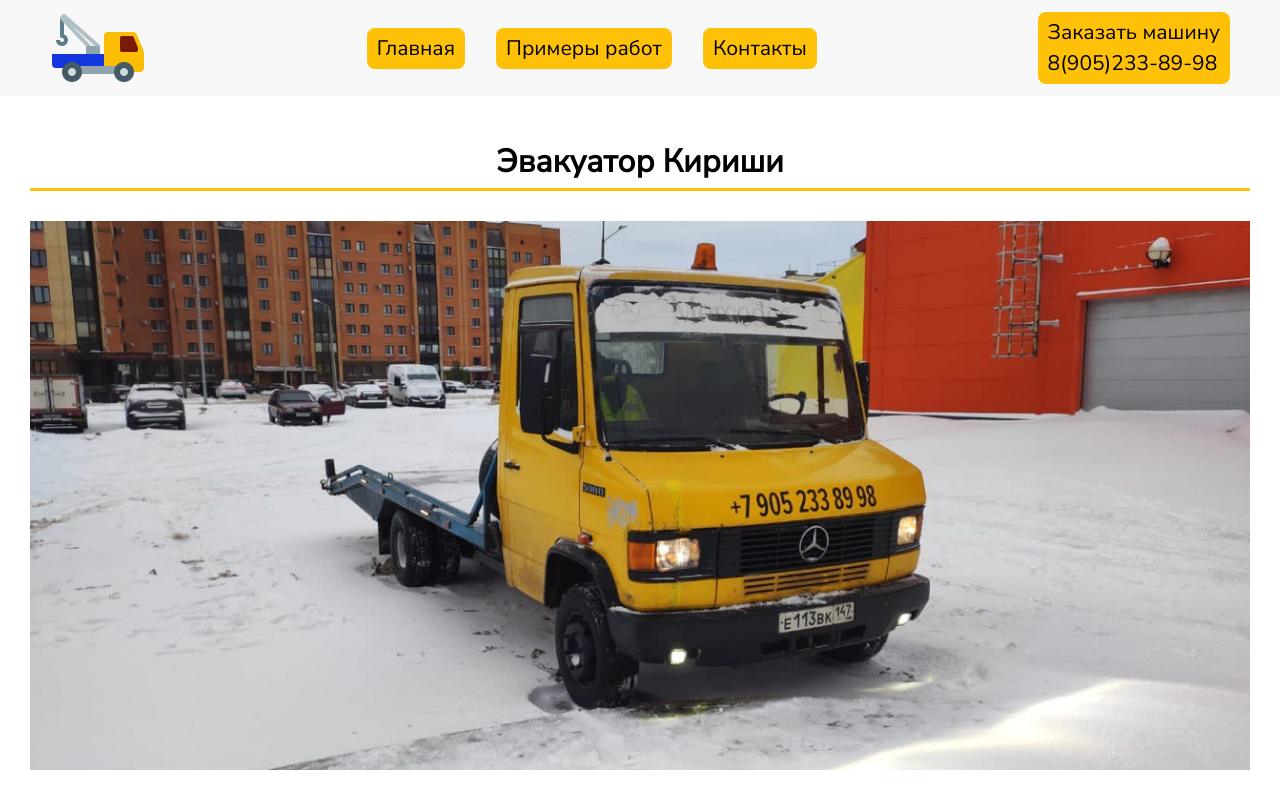
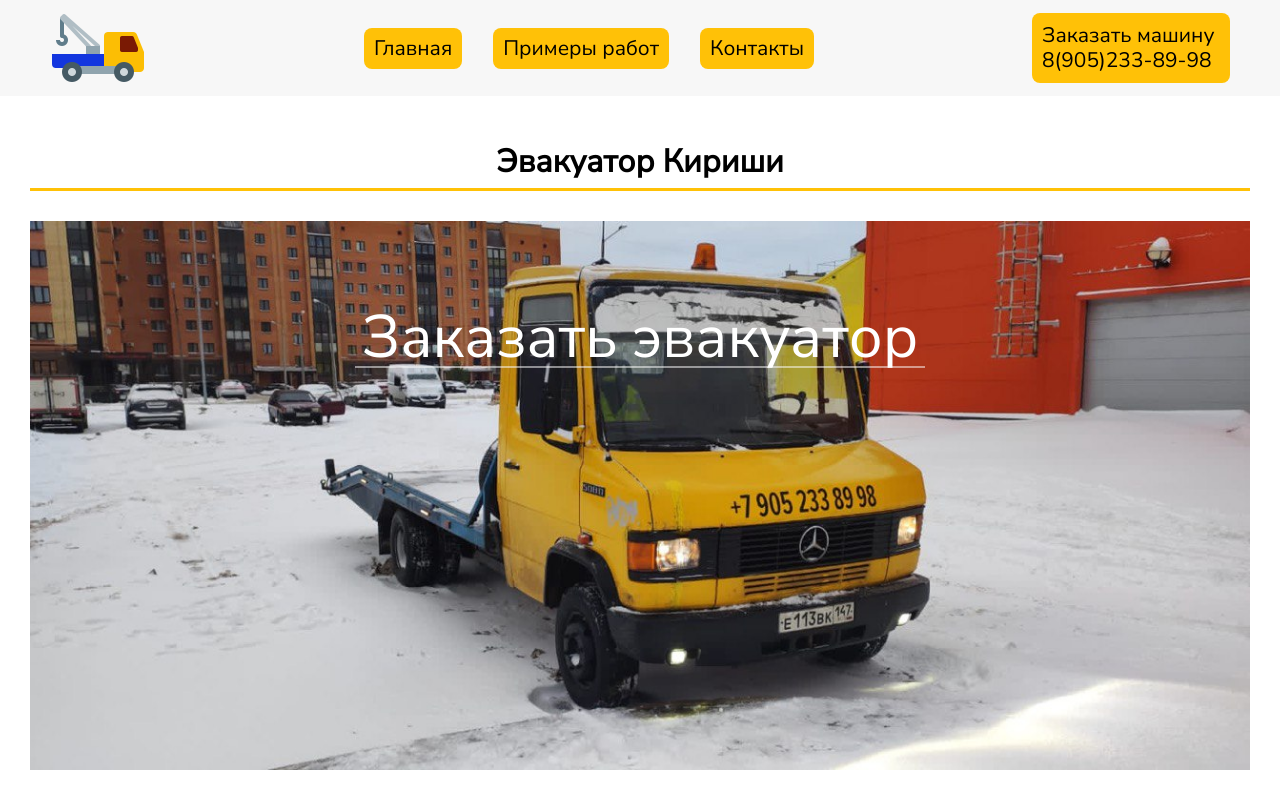
Before and after one commit to southatelove/tow-truck, a React (Vite) app: page / in a window 1280 px wide. Shown: the top 800 px of the page. Built offline with nearby package versions, Linux system fonts and the light colour scheme.

Commit message:
project-ended

```diff
--- a/src/Components/Header/Header.css
+++ b/src/Components/Header/Header.css
@@ -39,7 +39,17 @@
   background: #ffc107;
   border-radius: 8px;
   padding: 10px;
+  /* white-space: ; */
 }
+.header-call > a {
+  max-width: 178px;
+  white-space: break-spaces;
+  line-height: 25px;
+}
+.nums {
+  max-width: 139px;
+}
+
 .header-call :hover {
   color: grey;
 }
@@ -67,6 +77,10 @@
     display: flex;
     justify-content: space-between;
     font-weight: 400;
+  }
+  .header-call > a {
+    max-width: 119px;
+    line-height: 20px;
   }
 }
 
--- a/src/Components/Header/Header.tsx
+++ b/src/Components/Header/Header.tsx
@@ -41,10 +41,10 @@ export function Header() {
                   Контакты
                 </Link>
               </div>
-              <div className="header-call">
+              <div className="header-call nums">
                 <a href="tel:89052338998">
-                  Заказать машину
-                  <span style={{ marginTop: "10px" }}>8(905)233-89-98</span>
+                  Заказать машину 8(905)233-89-98
+                  {/* <span style={{ marginTop: "10px" }}>8(905)233-89-98</span> */}
                 </a>
               </div>
             </div>
@@ -59,8 +59,8 @@ export function Header() {
           </div>
           <div className="header-call">
             <a href="tel:89052338998">
-              Заказать машину
-              <span style={{ marginTop: "10px" }}>8(905)233-89-98</span>
+              Заказать машину 8(905)233-89-98
+              {/* <span style={{ marginTop: "10px" }}>8(905)233-89-98</span> */}
             </a>
           </div>
         </div>
--- a/src/pages/Contacts/Contacts.tsx
+++ b/src/pages/Contacts/Contacts.tsx
@@ -53,7 +53,7 @@ export function Contacts() {
             </div>
             <div className="info">
               <p>WhatsApp:</p>
-              <a href="tel:89052338998">
+              <a href="https://wa.me/89052338998">
                 <img
                   src={whatsapp}
                   style={{ width: "15px", height: "15px", marginRight: "10px" }}
--- a/src/pages/Menu/Menu.css
+++ b/src/pages/Menu/Menu.css
@@ -18,6 +18,24 @@
   grid-template-columns: 200px 200px 200px;
   gap: 50px;
   justify-content: center;
+}
+.main-img {
+  position: relative;
+}
+.main-img-call {
+  position: absolute;
+  left: 50%;
+  right: 50%;
+  top: 20%;
+  color: white;
+  font-size: 60px;
+  min-width: 570px;
+  transform: translate(-50%, -50%);
+  border-bottom: 1px solid white;
+  cursor: pointer;
+}
+.main-img-call:hover {
+  color: rgb(188, 182, 182);
 }
 .main-section-content-info > div {
   min-height: 200px;
@@ -53,6 +71,10 @@
 }
 
 @media (max-width: 991px) {
+  .main-img-call {
+    font-size: 40px;
+    min-width: 390px;
+  }
 }
 
 @media (max-width: 767px) {
@@ -61,6 +83,10 @@
     grid-template-columns: 200px 200px;
     gap: 50px;
     justify-content: center;
+  }
+  .main-img-call {
+    font-size: 20px;
+    min-width: 190px;
   }
 }
 @media (max-width: 570px) {
--- a/src/pages/Menu/Menu.tsx
+++ b/src/pages/Menu/Menu.tsx
@@ -29,7 +29,7 @@ const info = [
   {
     infoName: "Стоимость:",
     desription: "От 2500р,",
-    secondDesription: "В пределах Кириши 3000р, далее 80р/км.",
+    secondDesription: "В пределах Кириши 3000р, далее 100р/км.",
   },
   {
     infoName: "Перевозимый транспорт:",
@@ -64,9 +64,12 @@ export function Menu() {
     <>
       <section className="main-section">
         <h1 className="title">Эвакуатор Кириши</h1>
-        <div className="line"></div>
+        <div className="line" />
         <div className="main-img">
-          <img src={mainTow}></img>
+          <img src={mainTow} />
+          <a href="tel:89052338998" className="main-img-call">
+            Заказать эвакуатор
+          </a>
         </div>
         <h2 className="title" style={{ marginBottom: "30px" }}>
           Предоставляемые услуги
```
Also changed, not shown: src/main.tsx (+8 -4 lines).
